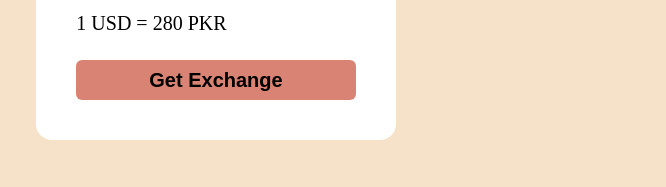
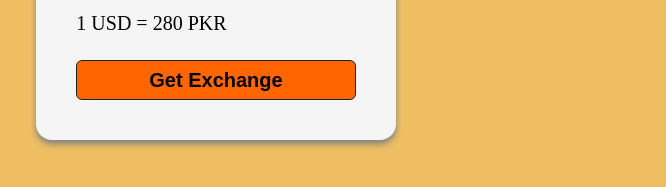
Before and after one commit to Saad0095/Currency-Converter, a plain HTML site: page index.html in a window 1280 px wide. Shown: the part 561-748 px from the top of the page, without its empty margins (424-1090 px from the left). Drawn offline with Linux system fonts and the light colour scheme.

Commit message:
Added Styles and Favicon

```diff
--- a/index.html
+++ b/index.html
@@ -5,6 +5,7 @@
     <meta charset="UTF-8">
     <meta name="viewport" content="width=device-width, initial-scale=1.0">
     <title>Currency Converter</title>
+    <link rel="shortcut icon" href="Media/favicon.png" type="image/x-icon">
     <link rel="stylesheet" href="style.css">
     <link rel="stylesheet" href="https://cdnjs.cloudflare.com/ajax/libs/font-awesome/6.5.2/css/all.min.css"
         integrity="sha512-SnH5WK+bZxgPHs44uWIX+LLJAJ9/2PkPKZ5QiAj6Ta86w+fsb2TkcmfRyVX3pBnMFcV7oQPJkl9QevSCWr3W6A=="
--- a/style.css
+++ b/style.css
@@ -8,13 +8,15 @@ body {
     justify-content: center;
     align-items: center;
     height: 90vh;
-    background-color: #F5E2C8;
+    /* background-color: #F5E2C8; */
+    background-color: rgb(239, 190, 99);
 }
 
 .container {
-    background-color: white;
+    background-color: whitesmoke;
     padding: 40px;
     border-radius: 16px;
+    box-shadow: 0px 4px 6px 0px grey;
 }
 
 p {
@@ -49,6 +51,7 @@ form select,input,button {
     width: 120px;
     border: 1px solid grey;
     border-radius: 6px;
+    background-color: white;
 
 }
 
@@ -63,13 +66,19 @@ input {
     border: 1px solid grey;
 }
 
-select {
-}
-
 button {
     height: 40px;
     margin-top: 25px;
     font-size: 20px;
-    font-weight: 700;
+    font-weight: 600;
+    border: 1px solid rgb(33, 33, 33);
     background-color: #D88373;
+    background-color: rgb(255, 102, 0);
+    cursor: pointer;
 }
+
+button:hover{
+    background-color: #e26e57;
+    background-color: rgb(218, 101, 23);
+
+}
```
Also changed, not shown: app.js (+4 -3 lines), Media/favicon.png (added).
